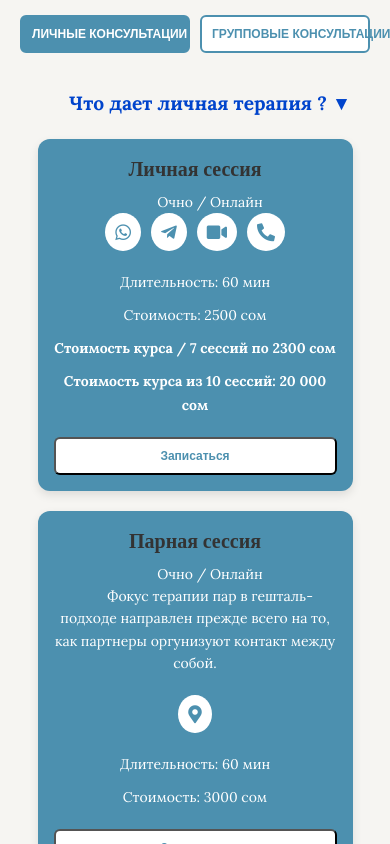
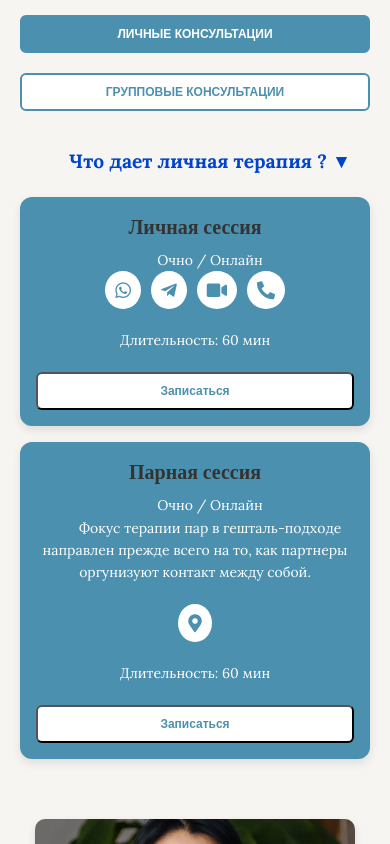
Before and after one commit to ZigranN/psychologist, a React (Vite) app in the folder front/: page / in a window 390 px wide. Shown: the part 3300-4144 px from the top of the page. Built offline with nearby package versions, Linux system fonts and the light colour scheme.

Commit message:
Удаление цен текста от заказчика

```diff
--- a/front/src/components/About/About.jsx
+++ b/front/src/components/About/About.jsx
@@ -9,7 +9,6 @@ const modalContentMap = {
         text: (
             <>
                 <p>
-                    Психотерапия нужна всем, включая психологов. Только не всякий это понимает.
                     Устаревшие мифы, что она для слабых или психически больных, уже отжили.
                     Психотерапия, прежде всего, нужна как практика развития осознанности и
                     освоения навыков психологической саморегуляции, чтобы не повторять шаблоны
--- a/front/src/components/WorkFormat/WorkFormat.jsx
+++ b/front/src/components/WorkFormat/WorkFormat.jsx
@@ -59,10 +59,6 @@ const WorkFormat = () => {
                                     </div>
                                     <div className={styles.details}>
                                         <span>Длительность: 60 мин</span>
-                                        <span>Стоимость: 2500 сом</span>
-                                        <strong>Стоимость курса / 7 сессий по 2300 сом</strong>
-                                        <strong>Стоимость курса из 10 сессий: 20 000 сом</strong>
-
                                     </div>
                                     <button
                                         className={styles.cardButton}
@@ -82,7 +78,6 @@ const WorkFormat = () => {
                                     </div>
                                     <div className={styles.details}>
                                         <span>Длительность: 60 мин</span>
-                                        <span>Стоимость: 3000 сом</span>
                                     </div>
                                     <button
                                         className={styles.cardButton}
--- a/front/src/components/WorkFormat/WorkFormat.module.css
+++ b/front/src/components/WorkFormat/WorkFormat.module.css
@@ -66,10 +66,9 @@ h3 {
 }
 
 .content {
-    display: flex;
-    flex-wrap: wrap;
-    justify-content: center;
-    gap: 20px;
+    width: 100%;
+    max-width: 760px;
+    margin: 0 auto;
 }
 
 .card {
@@ -78,15 +77,16 @@ h3 {
     padding: 20px;
     border-radius: 12px;
     box-shadow: 0 4px 10px rgba(0, 0, 0, 0.1);
-    max-width: 330px;
+    text-align: center;
+    display: flex;
     width: 100%;
-    text-align: center;
-    margin: 0 auto;
-    display: flex;
+    max-width: none;
+    min-width: 0;
+    margin: 0;
+    box-sizing: border-box;
     flex-direction: column;
     justify-content: space-between;
     align-items: center;
-    flex-grow: 1;
     /* Удаляем max-height */
     transition: transform 0.3s ease-in-out, box-shadow 0.3s ease-in-out;
 }
@@ -95,6 +95,7 @@ h3 {
     background: #fff;
     color: #4c90af;
     padding: 12px 10px;
+    margin-top: auto;
     border-radius: 6px;
     cursor: pointer;
     transition: all 0.3s ease-in-out;
@@ -160,10 +161,10 @@ h3 {
 }
 
 .cardBlock {
-    display: flex;
-    flex-wrap: wrap;
+    width: 100%;
+    display: grid;
+    grid-template-columns: repeat(2, minmax(0, 1fr));
     gap: 20px;
-    justify-content: center;
     align-items: stretch;
 }
 
@@ -243,14 +244,17 @@ h3 {
 }
 
 @media (max-width: 768px) {
-    .content,
+    .content {
+        max-width: 100%;
+    }
+
     .cardBlock {
-        flex-direction: column;
-        align-items: center;
+        grid-template-columns: 1fr;
+        gap: 16px;
     }
 
     .card {
-        max-width: 90%;
+        width: 100%;
     }
 
     .tabs {
@@ -258,8 +262,8 @@ h3 {
     }
 
     .tab {
-        flex: 1;
-        max-width: 48%;
+        flex: 1 1 220px;
+        max-width: 100%;
         margin: 5px 0;
         font-size: 12px;
     }
@@ -285,9 +289,6 @@ h3 {
         font-size: 18px;
     }
 
-    .modal {
-        width: 95%;
-    }
 
     .modalContent {
         font-size: 11px;
--- a/front/src/pages/AboutPage/AboutPage.jsx
+++ b/front/src/pages/AboutPage/AboutPage.jsx
@@ -311,8 +311,8 @@ const AboutPage = () => {
                 <ul className={styles.list}>
                     <li>...это мой клинический опыт,  усвоенный этический кодекс, профессиональные навыки и
                         опора на качественное профессиональное обучение.</li>
-                    <li>...это также мой собственный опыт, пусть проживания травматических переживаний, проблемных паттернов, над которыми я работала и продолжаю работать.</li>
-                    <li>... эмой духовный поиск, длинный тернистый путь становления собой.</li>
+                    <li>...это также мой собственный опыт, путь проживания травматических переживаний, проблемных паттернов, над которыми я работала и продолжаю работать.</li>
+                    <li>... это мой личный опыт духовного поиска и непрерывный путь становления собой.</li>
                 </ul>
                 <h3 className={styles.note}>— Конфиденциальность по умолчанию —</h3>
             </section>
@@ -325,14 +325,16 @@ const AboutPage = () => {
                     <div className={styles.text}>
                        <p>... это поиск целостности и основ духовности, прежде всего. Я нахожу очень важным в исследовании состояния человека и всего спектра его переживаний учитывать все слои и уровни сознания. И подходить не только на индивидуально-психологическом, социальном уровне, но и психодуховном, развивать себя «на всех этажах».
 
-                           На индивидуально-психологическом это могут быть самые различные проблемы, начиная от расстройств пищевого поведения, зависимостей, депрессий , панических атак, тревожных расстройств, проблем с подавленной или неконтролируемой агрессией, внутренней пустоты и др.
+                           На индивидуально-психологическом это могут быть самые различные проблемы, начиная от расстройств пищевого поведения, зависимостей, депрессий , панических атак, тревожных расстройств, проблем с подавленной или неконтролируемой агрессией, внутренней пустоты и др. <br/>
 
-                           Социальные это могут быть различные проблемы отношений и самореализации.
+                           Социальные это могут быть различные проблемы отношений и самореализации. <br/>
 
-                           Проблемы психодуховного аспекта относятся к наименее исследованным или ненаучным, и, к сожалению, не рассматриваются на должном уровне.   Существует целая обширная область, включающая траснперсональный опыт, духовные прозрения, духовные кризисы, необычные состояния, трансцендентные переживания, которые влияют на психологическое состояние человека и выражаются иногда в кратких психотических эпизодах или временном состоянии дезориентации. В клинической психиатрии принято относить непонятный опыт к психическим расстройствам.
-                           Многие люди страдают от невозможности поделиться пугающим опытом и замыкаются.
+                           Проблемы психодуховного аспекта относятся к наименее исследованным или ненаучным, и, к сожалению, не рассматриваются на должном уровне. <br/>
 
-                           Мой личный опыт заставил меня обратиться к поиску многочисленных вопросов,встающих на этом пути и мне глубоко интересно такое направление в психологии, как трансперсональная или интегративная, ,основателями которого выступали такие известные философы  психологи  как У Джеймс,К.Г. Юнг, Р Ассаджиоли,А Маслоу,К Уилбер и другие.
+                           Существует целая обширная область, включающая траснперсональный опыт, духовные прозрения, духовные кризисы, необычные состояния, трансцендентные переживания, которые влияют на психологическое состояние человека и выражаются иногда в кратких психотических эпизодах или временном состоянии дезориентации. В клинической психиатрии принято относить непонятный опыт к психическим расстройствам.
+                           Многие люди страдают от невозможности поделиться пугающим опытом и замыкаются. <br/>
+
+                            Мой личный опыт заставил меня обратиться к поиску многочисленных вопросов,встающих на этом пути и мне глубоко интересно такое направление в психологии, как трансперсональная или интегративная, ,основателями которого выступали такие известные философы  психологи  как У Джеймс,К.Г. Юнг, Р Ассаджиоли,А Маслоу,К Уилбер и другие.
 
                            В своем подходе я делаю акцент на развитии осознанности и считаю, что это единственный путь внутренней трансформации и обретения душевного покоя.</p>
                     </div>
```
